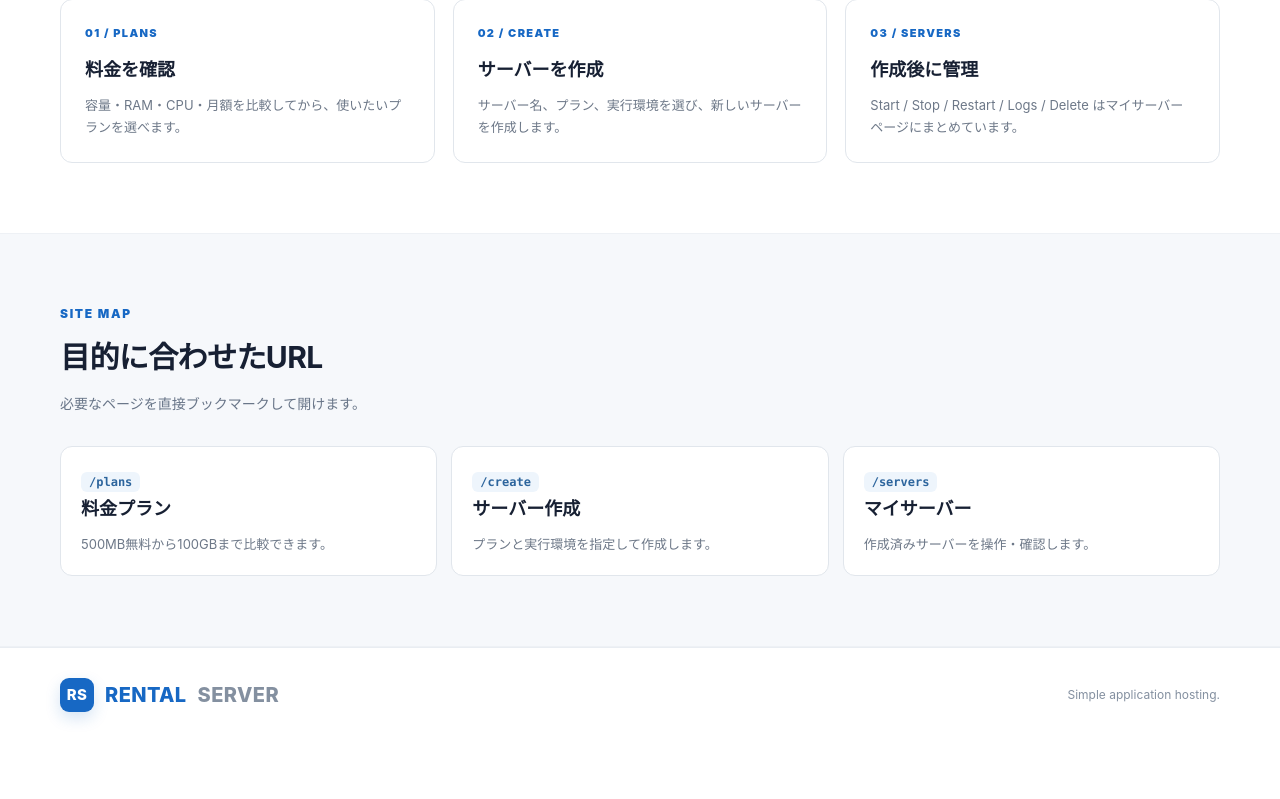
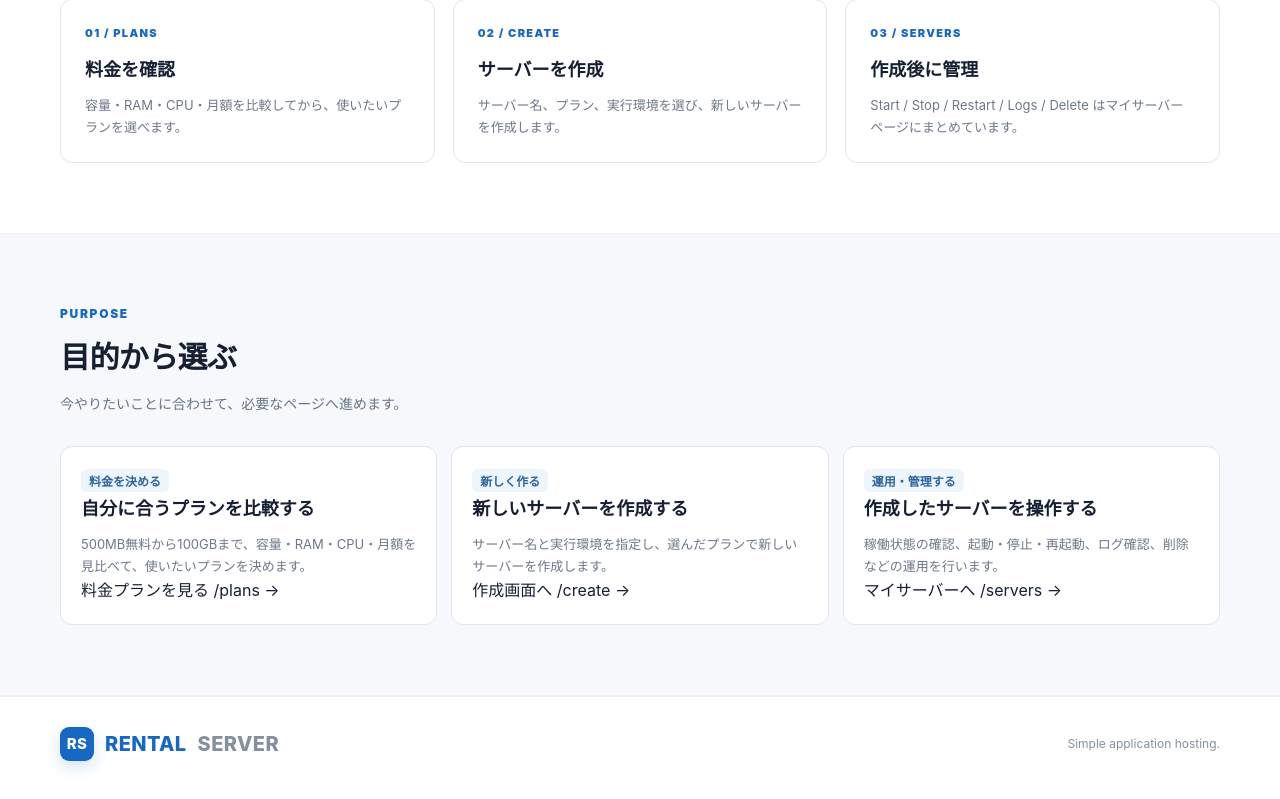
Before and after one commit to ritsu1000000-maker/sandbox, a Flask app: page / in a window 1280 px wide. Shown: the part 987-1786 px from the top of the page. Before the commit the page ends 1709 px from the top, so only its background shows below. Run offline with Flask 3, Linux system fonts and the light colour scheme.

Commit message:
Make home navigation purpose-driven

```diff
--- a/rental-server/templates/index.html
+++ b/rental-server/templates/index.html
@@ -39,11 +39,11 @@
 </section>
 <section class="section section-alt">
   <div class="container">
-    <header class="section-heading"><span class="label">SITE MAP</span><h2>目的に合わせたURL</h2><p>必要なページを直接ブックマークして開けます。</p></header>
+    <header class="section-heading"><span class="label">PURPOSE</span><h2>目的から選ぶ</h2><p>今やりたいことに合わせて、必要なページへ進めます。</p></header>
     <div class="info-strip">
-      <article class="content-card"><span class="route-chip">/plans</span><h3>料金プラン</h3><p>500MB無料から100GBまで比較できます。</p></article>
-      <article class="content-card"><span class="route-chip">/create</span><h3>サーバー作成</h3><p>プランと実行環境を指定して作成します。</p></article>
-      <article class="content-card"><span class="route-chip">/servers</span><h3>マイサーバー</h3><p>作成済みサーバーを操作・確認します。</p></article>
+      <a class="content-card" href="/plans"><span class="route-chip">料金を決める</span><h3>自分に合うプランを比較する</h3><p>500MB無料から100GBまで、容量・RAM・CPU・月額を見比べて、使いたいプランを決めます。</p><div class="card-link">料金プランを見る <span>/plans →</span></div></a>
+      <a class="content-card" href="/create"><span class="route-chip">新しく作る</span><h3>新しいサーバーを作成する</h3><p>サーバー名と実行環境を指定し、選んだプランで新しいサーバーを作成します。</p><div class="card-link">作成画面へ <span>/create →</span></div></a>
+      <a class="content-card" href="/servers"><span class="route-chip">運用・管理する</span><h3>作成したサーバーを操作する</h3><p>稼働状態の確認、起動・停止・再起動、ログ確認、削除などの運用を行います。</p><div class="card-link">マイサーバーへ <span>/servers →</span></div></a>
     </div>
   </div>
 </section>
```
